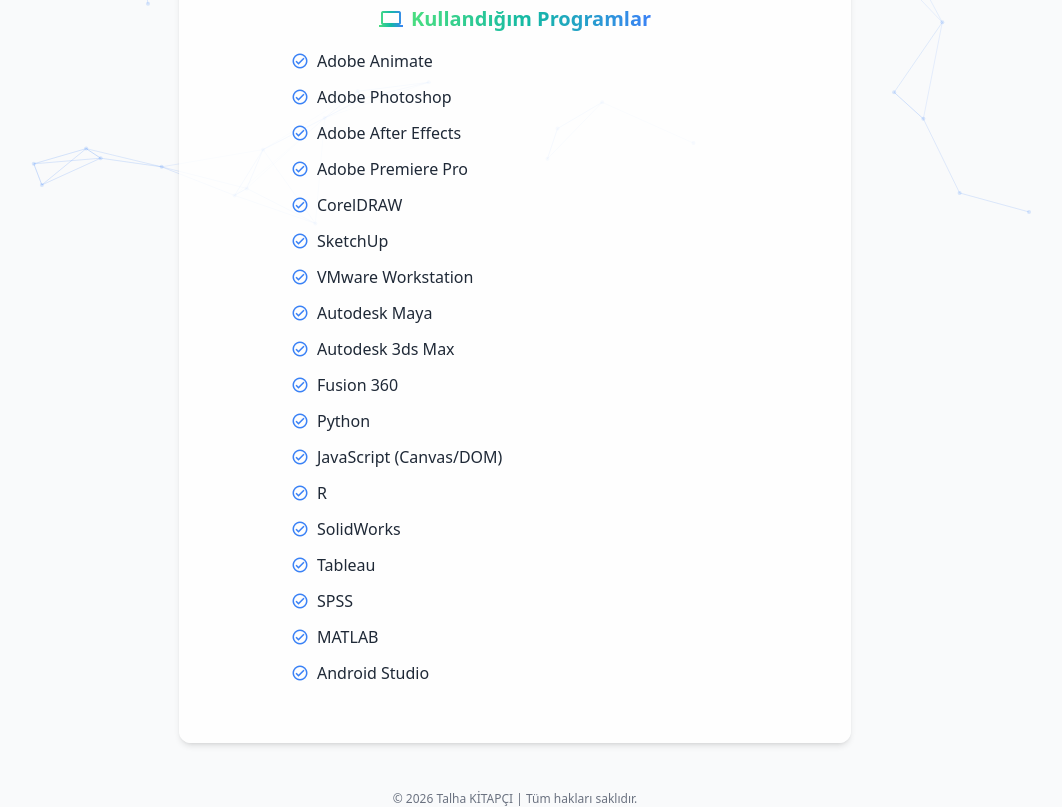
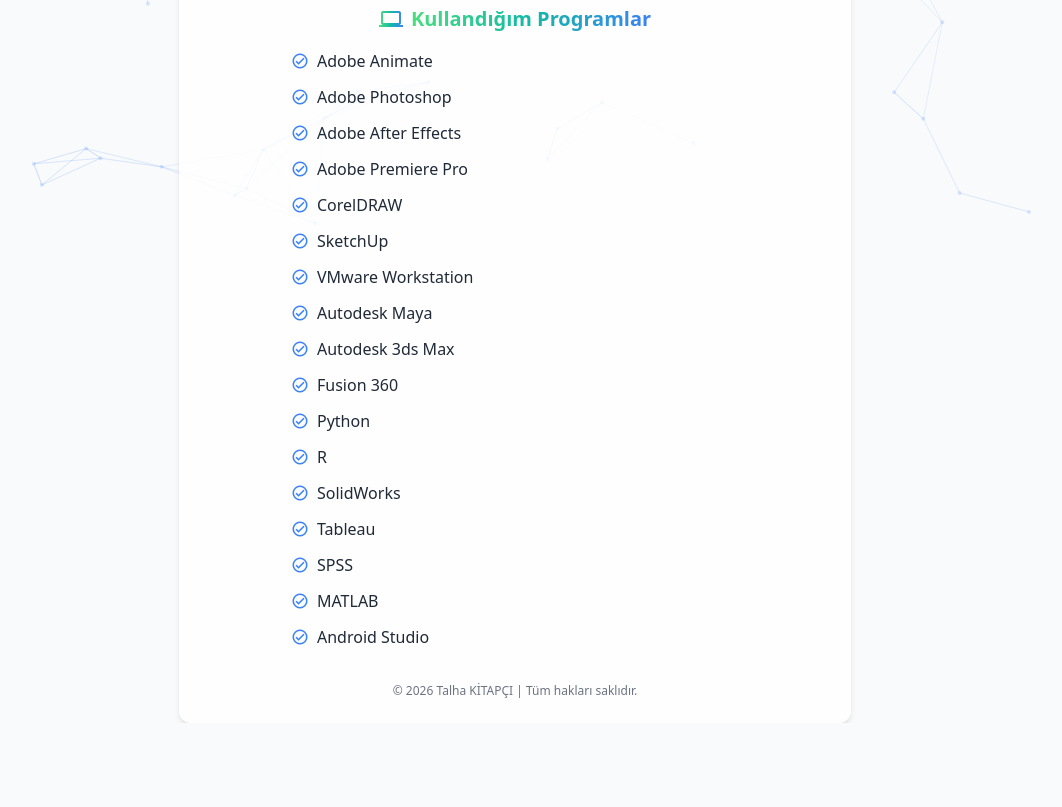
Before and after one commit to talhakitapci/talhakitapci.github.io, a plain HTML site: page projeler.html in a window 1280 px wide. Shown: the part 541-1348 px from the top of the page, without its empty margins (125-1187 px from the left). After the commit the page ends 1264 px from the top, so only its background shows below. Drawn offline with nearby package versions, Linux system fonts and the light colour scheme.

Commit message:
projeler.html

```diff
--- a/projeler.html
+++ b/projeler.html
@@ -59,17 +59,16 @@
 <body class="text-gray-800 font-sans">
   <canvas id="bgCanvas"></canvas>
 
-  <div class="max-w-2xl mx-auto mt-16 p-6 text-center bg-white bg-opacity-80 rounded-xl shadow-md">
+  <div class="max-w-2xl mx-auto mt-16 p-6 text-center bg-white bg-opacity-80 rounded-xl shadow-md relative">
     <h1 class="text-4xl font-bold animate-gradient bg-gradient-to-r from-blue-500 via-purple-500 to-pink-500 mb-2">
       Talha KİTAPÇI
     </h1>
     <p class="text-sm text-gray-600 mb-8">Teknik danışmanlık, akademik veri sunumu ve dijital iş akışı çözümleri.</p>
     <div id="profile-sections"></div>
+    <footer class="mt-4 text-xs text-gray-500 text-center">
+      &copy; 2026 Talha <span class="uppercase">KİTAPÇI</span> | Tüm hakları saklıdır.
+    </footer>
   </div>
-
-  <footer class="mt-12 text-xs text-gray-500 text-center">
-    &copy; 2026 Talha <span class="uppercase">KİTAPÇI</span> | Tüm hakları saklıdır.
-  </footer>
 
   <script>
     // Canvas arka planı
@@ -184,7 +183,7 @@
         items: [
           "Adobe Animate", "Adobe Photoshop", "Adobe After Effects", "Adobe Premiere Pro",
           "CorelDRAW", "SketchUp", "VMware Workstation", "Autodesk Maya",
-          "Autodesk 3ds Max", "Fusion 360", "Python", "JavaScript (Canvas/DOM)", "R",
+          "Autodesk 3ds Max", "Fusion 360", "Python", "R",
           "SolidWorks", "Tableau", "SPSS", "MATLAB", "Android Studio"
         ],
         color: "from-green-400 via-teal-500 to-blue-500"
```
